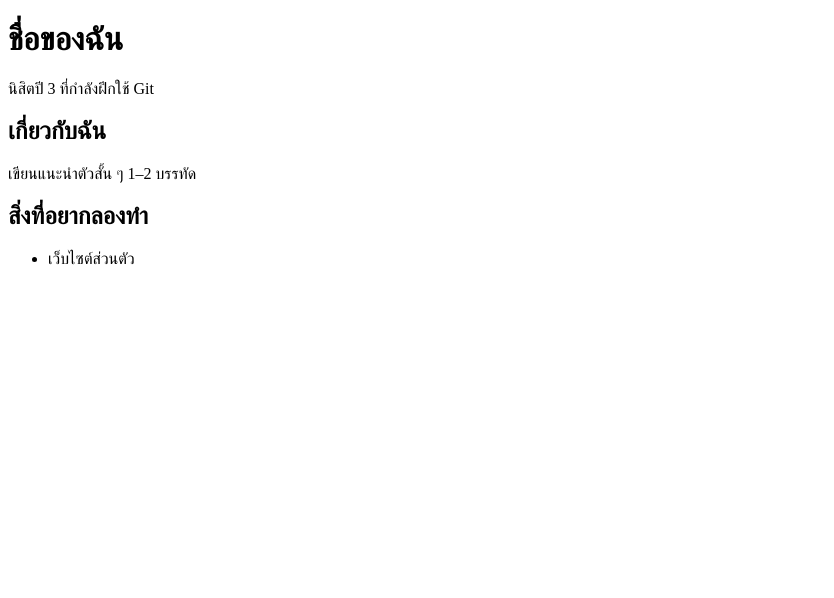
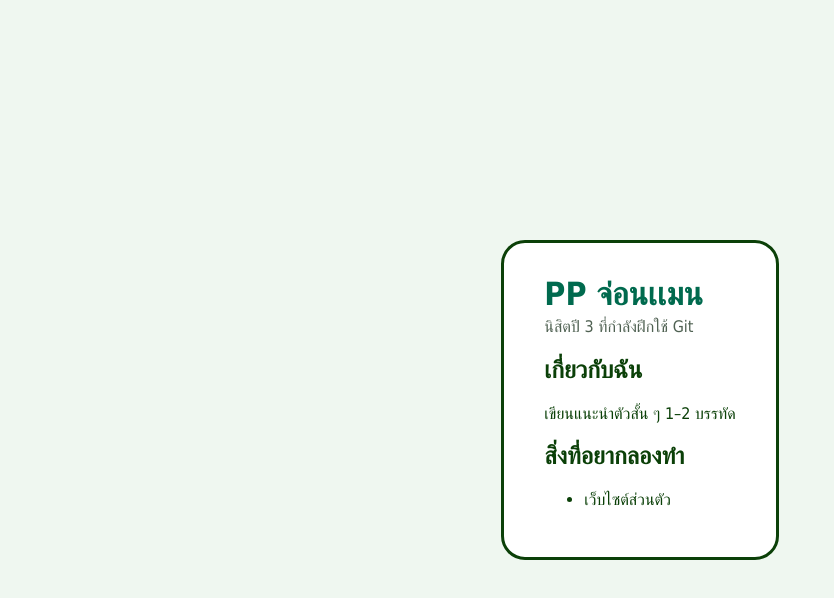
Before and after one commit to wisarut442006/OA, a plain HTML site: page my-profile/index.html in a window 1280 px wide. Shown: the whole page, without its empty margins (0-834 px from the left). Drawn offline with Linux system fonts and the light colour scheme.

Commit message:
Add profile page skeleton

```diff
--- a/my-profile/index.html
+++ b/my-profile/index.html
@@ -3,11 +3,12 @@
 <head>
   <meta charset="UTF-8">
   <meta name="viewport" content="width=device-width, initial-scale=1.0">
+  <link rel="stylesheet" href="style.css">
   <title>หน้าแนะนำตัว</title>
 </head>
 <body>
   <main class="card">
-    <h1>ชื่อของฉัน</h1>
+    <h1>PP จ่อนเเมน</h1>
     <p class="tagline">นิสิตปี 3 ที่กำลังฝึกใช้ Git</p>
 
     <h2>เกี่ยวกับฉัน</h2>
```
